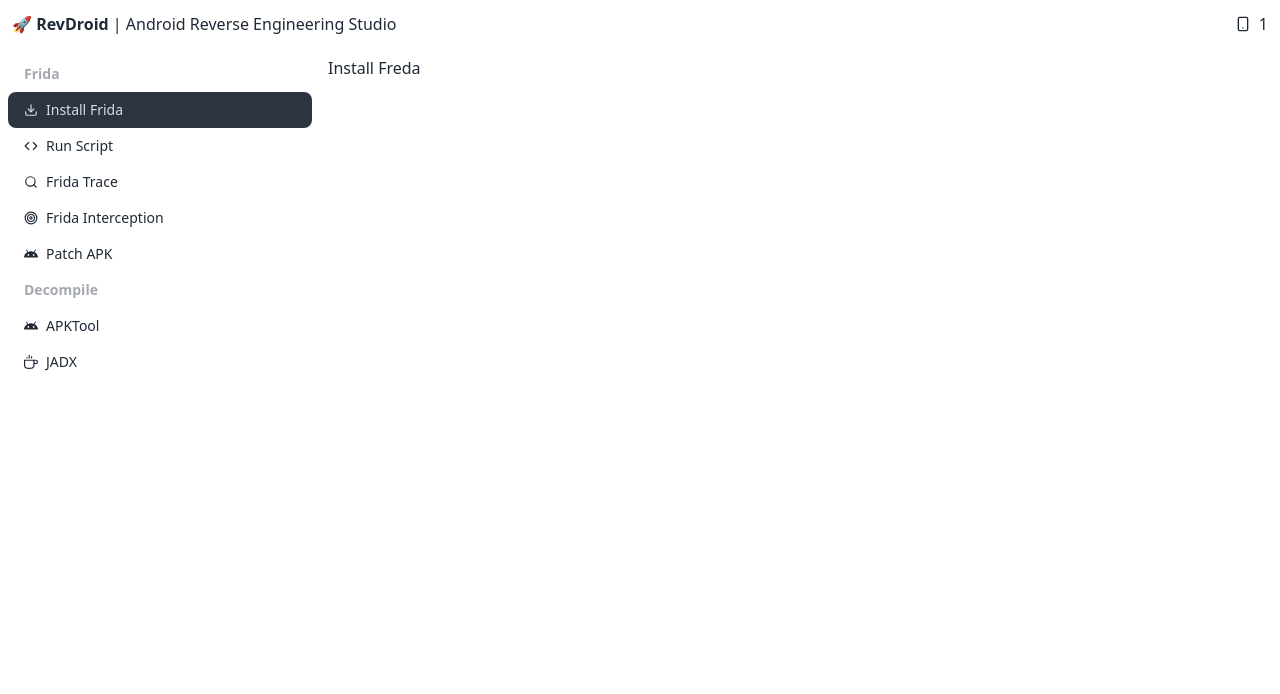
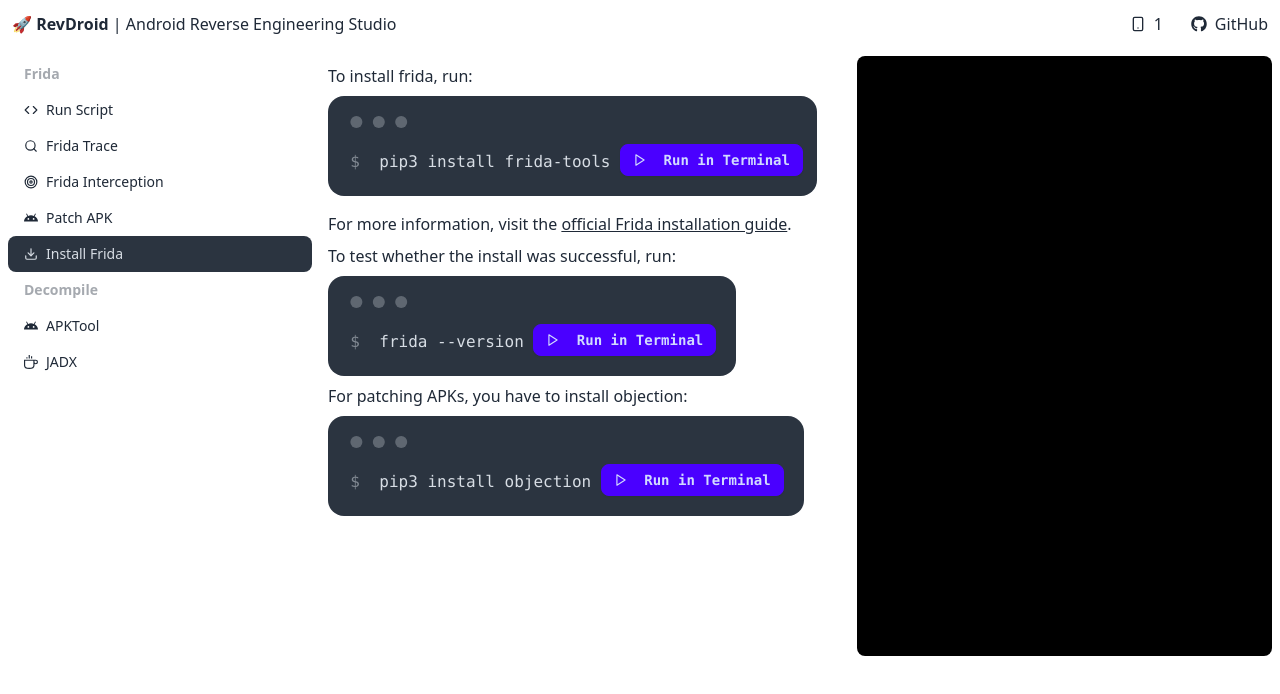
Before and after one commit to aqeelshamz/revdroid-gui, a Next.js app in the folder frontend/: page /reverse-engineering/1 in a window 1280 px wide. Both pictures are taken after a click on the item "Install Frida". Shown: the top 694 px of the page. Built offline with nearby package versions, Linux system fonts and the light colour scheme.

Commit message:
reverse engineering studio: install frida

```diff
--- a/frontend/src/app/reverse-engineering/[deviceId]/components/InstallFreda.tsx
+++ b/frontend/src/app/reverse-engineering/[deviceId]/components/InstallFreda.tsx
@@ -1,5 +1,132 @@
+"use client";
+import { useState, useRef, useEffect } from "react";
+import axios from "axios";
+import { FiPlay, FiTrash2, FiSearch } from "react-icons/fi";
+
+const serverURL = "http://localhost:8080";
+
 export default function InstallFreda() {
-    return <div className="flex w-full h-full">
-        Install Freda
-    </div>
+    const [terminalOutput, setTerminalOutput] = useState<string[]>([]);
+    const [eventSource, setEventSource] = useState<EventSource | null>(null);
+    const [reSearch, setReSearch] = useState<string>("");
+    const [reShowSearchBox, setReShowSearchBox] = useState<boolean>(false);
+
+    const terminalRef = useRef<HTMLDivElement>(null);
+
+    // Function to run the command via SSE
+    const runInTerminal = (command: string) => {
+        // Close any existing SSE connection
+        if (eventSource) {
+            eventSource.close();
+            setEventSource(null);
+        }
+        // Clear previous output
+        setTerminalOutput([]);
+        // Construct URL for the execute-live endpoint
+        const url = `${serverURL}/execute-in-terminal?command=${encodeURIComponent(command)}`;
+        const es = new EventSource(url);
+        es.onopen = () => {
+            console.log("SSE connection opened.");
+        };
+        es.onmessage = (event) => {
+            // Append the entire block (which may include newlines) to the terminal output state.
+            setTerminalOutput((prev) => [...prev, event.data]);
+        };
+        es.onerror = (err) => {
+            es.close();
+            setEventSource(null);
+        };
+        setEventSource(es);
+    };
+
+    // Auto-scroll terminal when new output arrives
+    useEffect(() => {
+        if (terminalRef.current) {
+            terminalRef.current.scrollTo({
+                top: terminalRef.current.scrollHeight,
+                behavior: "smooth",
+            });
+        }
+    }, [terminalOutput]);
+
+    // Optionally implement a manual stop function
+    const stopTerminal = () => {
+        if (eventSource) {
+            eventSource.close();
+            setEventSource(null);
+        }
+    };
+
+    // Optional: filter terminal output based on search term
+    const filteredOutput = reSearch.trim()
+        ? terminalOutput.filter((line) =>
+            line.toLowerCase().includes(reSearch.toLowerCase())
+        )
+        : terminalOutput;
+
+    return (
+        <div className="flex w-full h-full">
+            <div className="flex flex-col">
+                <p className="my-2">To install frida, run:</p>
+                <div className="mockup-code w-fit pr-4">
+                    <pre data-prefix="$">
+                        <code>pip3 install frida-tools</code>{" "}
+                        <button
+                            className="btn btn-sm btn-primary"
+                            onClick={() => runInTerminal("pip3 install frida-tools")}
+                        >
+                            <FiPlay /> Run in Terminal
+                        </button>
+                    </pre>
+                </div>
+                <p className="mt-4">
+                    For more information, visit the{" "}
+                    <a
+                        target="_blank"
+                        className="link"
+                        href="https://frida.re/docs/installation/"
+                    >
+                        official Frida installation guide
+                    </a>
+                    .
+                </p>
+                <p className="my-2">To test whether the install was successful, run:</p>
+                <div className="mockup-code w-fit">
+                    <pre data-prefix="$">
+                        <code>frida --version</code>{" "}
+                        <button
+                            className="btn btn-sm btn-primary"
+                            onClick={() => runInTerminal("frida --version")}
+                        >
+                            <FiPlay /> Run in Terminal
+                        </button>
+                    </pre>
+                </div>
+                <p className="my-2">
+                    For patching APKs, you have to install objection:
+                </p>
+                <div className="mockup-code w-fit">
+                    <pre data-prefix="$">
+                        <code>pip3 install objection</code>{" "}
+                        <button
+                            className="btn btn-sm btn-primary"
+                            onClick={() => runInTerminal("pip3 install objection")}
+                        >
+                            <FiPlay /> Run in Terminal
+                        </button>
+                    </pre>
+                </div>
+            </div>
+            <div
+                ref={terminalRef}
+                className="flex flex-col w-full h-full overflow-auto ml-10 max-h-[calc(100vh-200px)] bg-black text-green-400 p-4 rounded-lg"
+            >
+                <pre className="text-sm whitespace-pre-wrap">
+                    {filteredOutput.map((line, index) => (
+                        <code key={index}>{line + "\n"}</code>
+                    ))}
+                </pre>
+            </div>
+        </div>
+    );
 }
--- a/frontend/src/app/reverse-engineering/[deviceId]/page.tsx
+++ b/frontend/src/app/reverse-engineering/[deviceId]/page.tsx
@@ -5,6 +5,7 @@
 import { FiCode, FiDownload, FiInfo, FiSearch, FiSmartphone, FiTarget } from "react-icons/fi";
 import { GrJava } from "react-icons/gr";
 import InstallFreda from "./components/InstallFreda";
+import { FaGithub } from "react-icons/fa";
 
 export default function Page() {
     const { deviceId } = useParams();
@@ -19,24 +20,25 @@
         "jadx": <div>JADX</div>,
     };
 
-    const [selectedTab, setSelectedTab] = useState<keyof typeof tabsComponents>("install-frida");
+    const [selectedTab, setSelectedTab] = useState<keyof typeof tabsComponents>("run-script");
 
     return <div className="flex flex-col w-full h-full">
         <div className="flex items-center justify-between p-3">
             <h1><span className="font-semibold">🚀 RevDroid</span> | Android Reverse Engineering Studio</h1>
             <div className="flex items-center">
                 <FiSmartphone className="mr-2" /> {deviceId}
+                <a target="_blank" className="flex ml-7 items-center link link-hover" href="https://github.com/aqeelshamz/revdroid-gui"><FaGithub className="mr-2" /> GitHub</a>
             </div>
         </div>
         <div className="flex w-full h-full">
             <div className="max-w-xs w-full h-full ">
                 <ul className="menu">
                     <li className="menu-title">Frida</li>
-                    <li onClick={() => setSelectedTab("install-frida")}><a className={selectedTab === "install-frida" ? "active" : ""}><FiDownload /> Install Frida</a></li>
                     <li onClick={() => setSelectedTab("run-script")}><a className={selectedTab === "run-script" ? "active" : ""}><FiCode /> Run Script</a></li>
                     <li onClick={() => setSelectedTab("frida-trace")}><a className={selectedTab === "frida-trace" ? "active" : ""}><FiSearch /> Frida Trace</a></li>
                     <li onClick={() => setSelectedTab("frida-interception")}><a className={selectedTab === "frida-interception" ? "active" : ""}><FiTarget /> Frida Interception</a></li>
                     <li onClick={() => setSelectedTab("patch-apk")}><a className={selectedTab === "patch-apk" ? "active" : ""}><BsAndroid /> Patch APK</a></li>
+                    <li onClick={() => setSelectedTab("install-frida")}><a className={selectedTab === "install-frida" ? "active" : ""}><FiDownload /> Install Frida</a></li>
                     <li className="menu-title">Decompile</li>
                     <li onClick={() => setSelectedTab("apktool")}><a className={selectedTab === "apktool" ? "active" : ""}><BsAndroid /> APKTool</a></li>
                     <li onClick={() => setSelectedTab("jadx")}><a className={selectedTab === "jadx" ? "active" : ""}><GrJava /> JADX</a></li>
```
Also changed, not shown: 1 other file (tests, documents, lock files or other folders).
